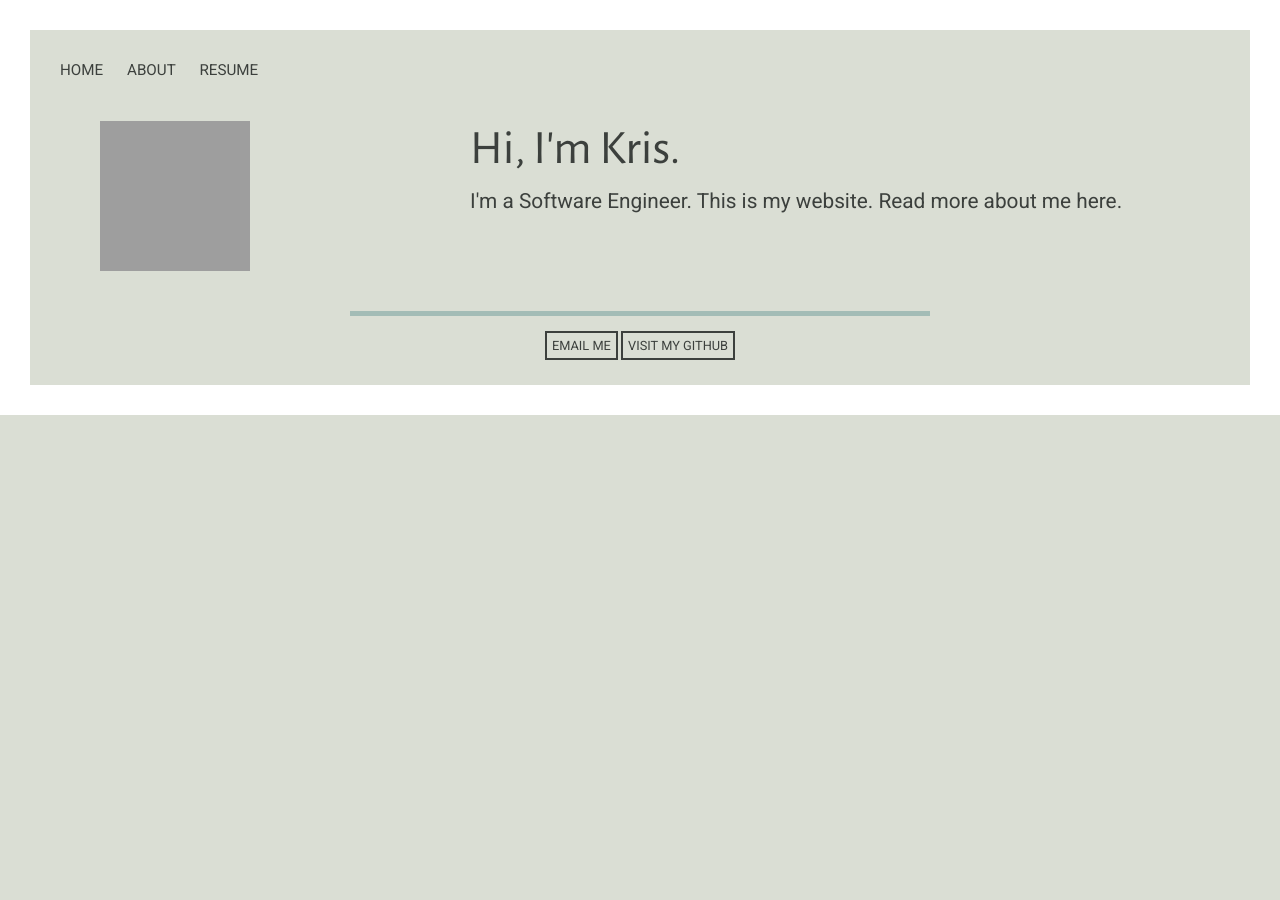
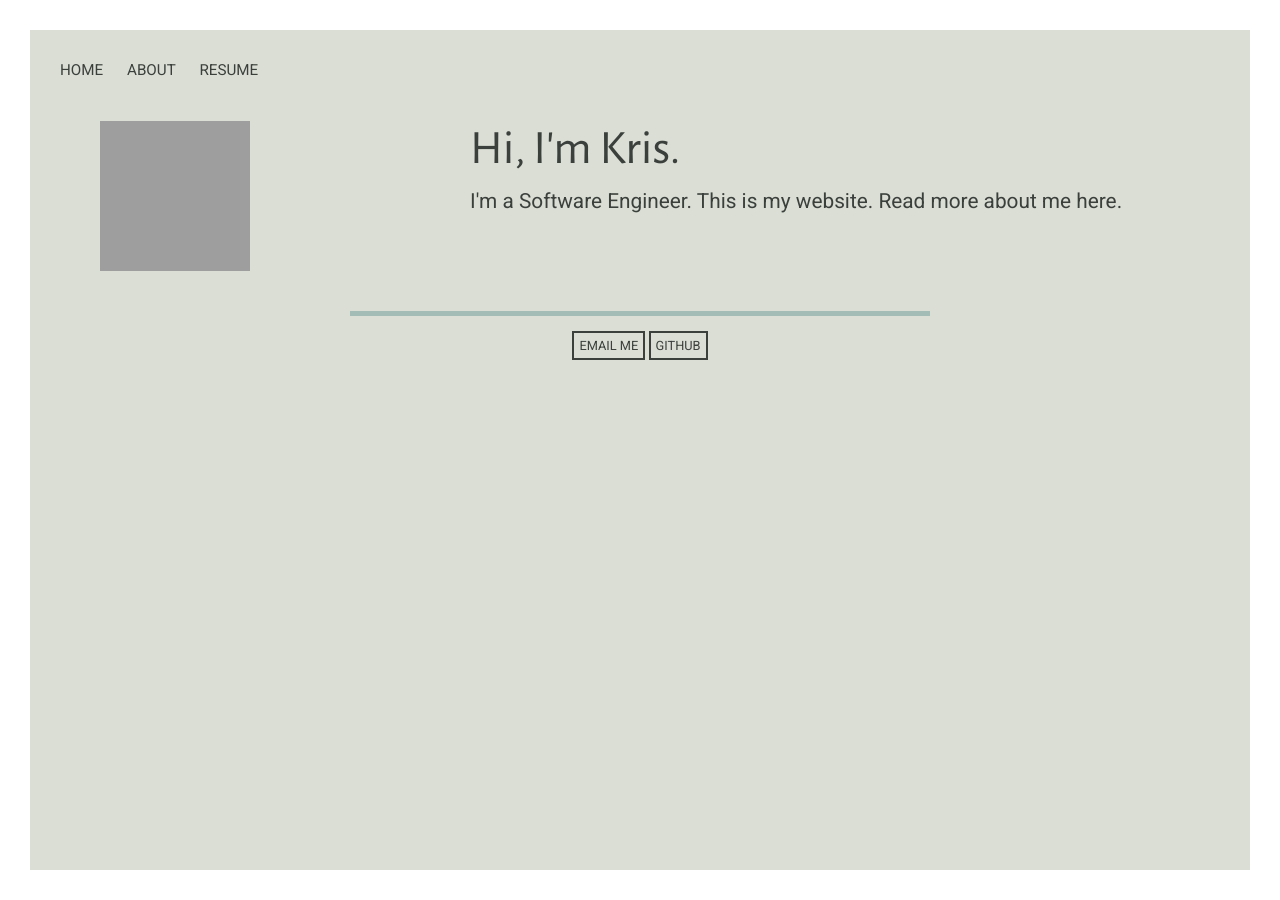
Before and after one commit to oysterbank/oysterbank.github.io, a Jekyll site: the page built from index.html, in a window 1280 px wide. Built offline with Jekyll 4.4.1, drawn with Linux system fonts in a browser that asks for light colours; nearby versions of some CDN libraries; grey boxes are pictures that could not be loaded.

Commit message:
Still trying to figure out pretty buttons.

```diff
--- a/_layouts/default.html
+++ b/_layouts/default.html
@@ -31,7 +31,7 @@
   <footer>
     <div id="footer-container">
       <a class="footer-link" href="mailto:krislaratta@gmail.com">EMAIL ME</a>
-      <a class="footer-link" href="https://github.com/oysterbank">VISIT MY GITHUB</a>
+      <a class="footer-link" href="https://github.com/oysterbank">GITHUB</a>
     </div>
   </footer>
   </body>
--- a/css/main.css
+++ b/css/main.css
@@ -12,6 +12,7 @@
     border-color: white;
     background: #daded4;
     color: #3C403D;
+    height: 100%;
 }
 
 a { text-decoration: none; color: #3C403D; }
@@ -56,7 +57,7 @@
     border-width: 2px;
 }
 
-.footer-link a:link, a:visited {
+.footer-link:link, .footer-link:visited {
     /* background-color: white;
     color: black;
     border: 2px solid green;
@@ -64,12 +65,12 @@
     text-align: center; */
     text-decoration: none;
     /* display: inline-block; */
-  }
+}
 
-  .footer-link a:hover, a:active {
+.footer-link:hover, .footer-link:active {
     background-color: #3C403D;
     color: white;
-  }
+}
 
 #footer-container {
     margin: 0 auto;
```
